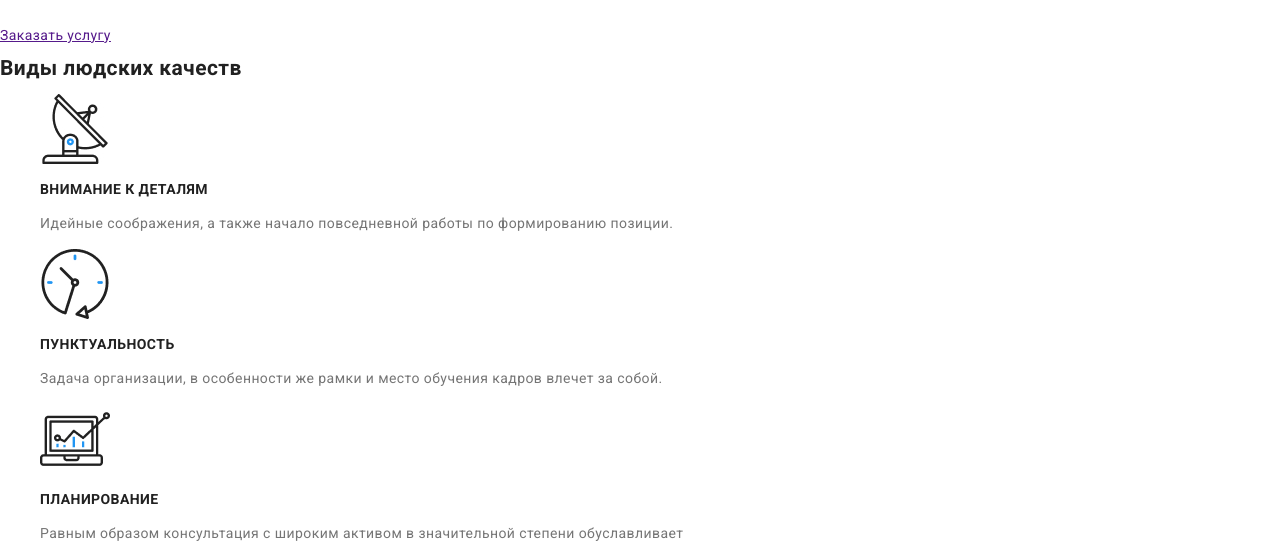
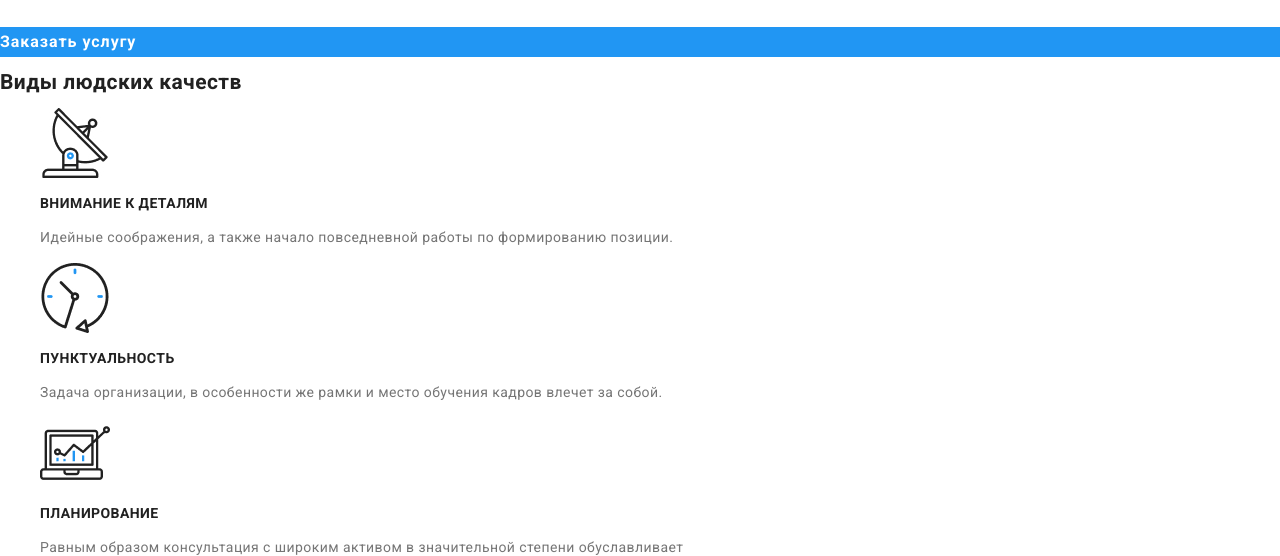
Before and after one commit to Oleg-Shkurko/goit-markup-hw-02, a plain HTML site: page index.html in a window 1280 px wide. Shown: the part 232-788 px from the top of the page. Drawn offline with Linux system fonts and the light colour scheme.

Commit message:
goit-markup-hw-02
ДЗ №2 (исправление №1)

```diff
--- a/css/styles.css
+++ b/css/styles.css
@@ -57,7 +57,7 @@ body {
 .menu-address .link:focus {
   color: var(--changing-text-color);
 }
-.hero .hero-title {
+.hero > .hero-title {
   background: rgba(47, 48, 58, 0.8);
   color: var(--third-text-color);
   font-weight: 900;
@@ -66,6 +66,9 @@ body {
   text-align: center;
   letter-spacing: 0.06em;
   text-transform: uppercase;
+}
+
+.hero > .button {
 }
 
 .section > .section-qualities h3 {
@@ -165,7 +168,7 @@ body {
   font-size: 16px;
 }
 
-.subscription > .button {
+.button {
   color: var(--third-text-color);
   background: var(--changing-text-color);
   text-decoration: none;
```
